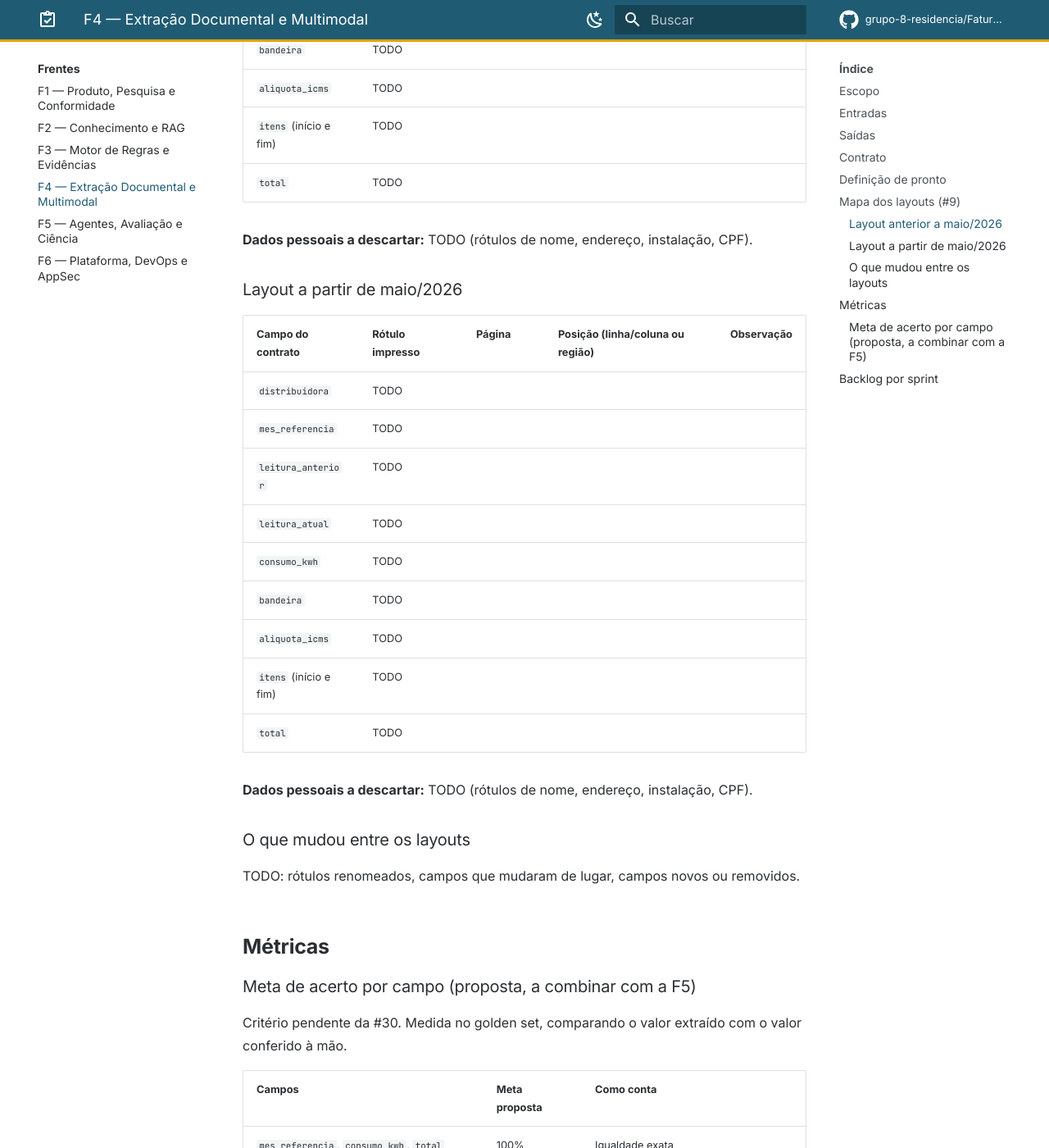
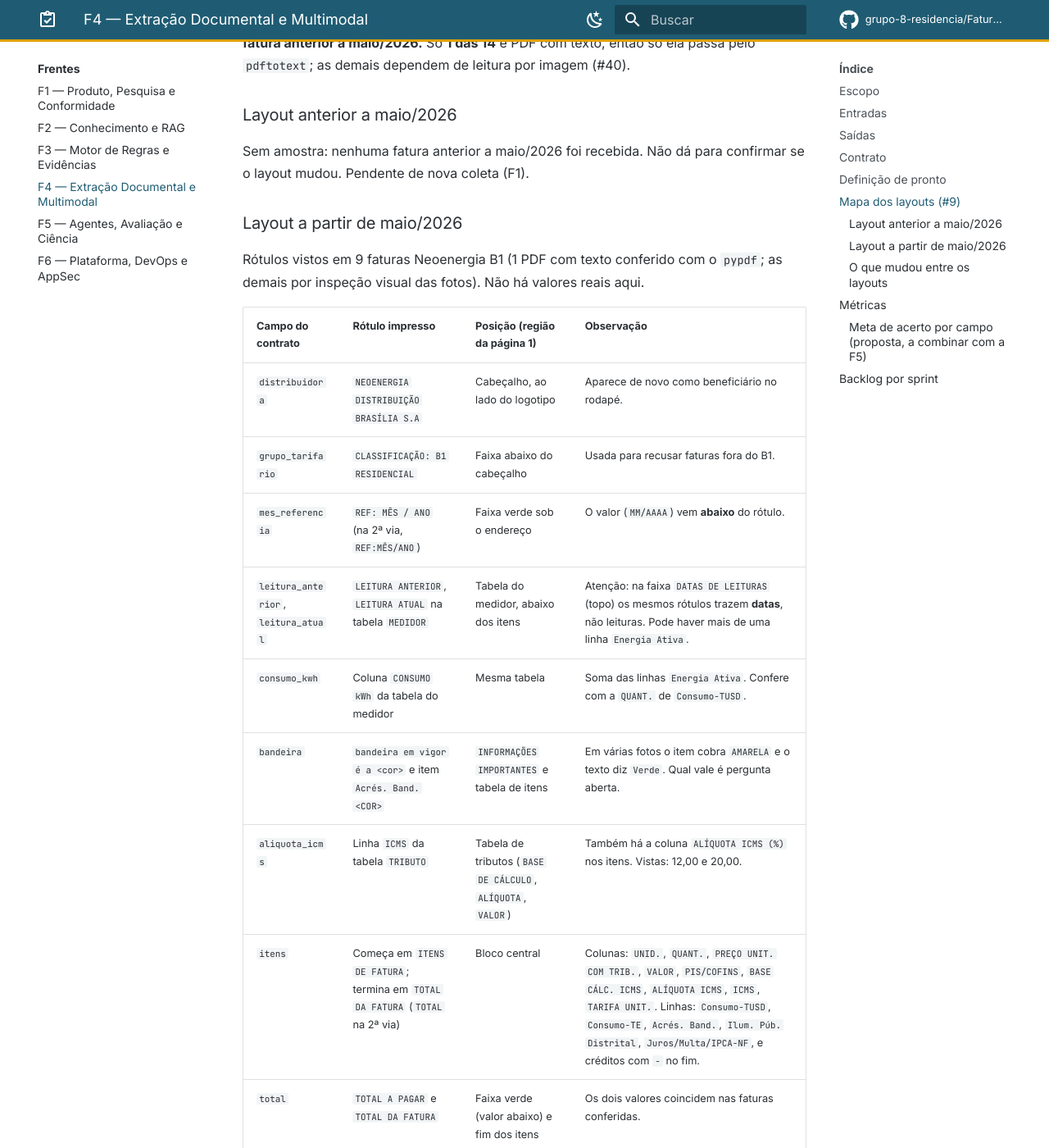
Before and after one commit to grupo-8-residencia/Fatura-Aberta, an MkDocs documentation site: the page built from docs/frentes/f4.md, in a window 1280 px wide and 1400 px high, scrolled down 2201 px. Shown: the whole window at 82% size. Built offline with MkDocs 1.6.1 and Material for MkDocs 9.7.7, drawn with Linux system fonts in a browser that asks for light colours; plug-ins that fetch from the network failed and are left out; comment, search, counter and statistics services are not loaded; some of the changed text lies outside the part shown.

Commit message:
feat(extracao): usa os rótulos reais da fatura Neoenergia B1 no parser de PDF
Os rótulos provisórios foram trocados pelos vistos em faturas reais. O parser:
- lê o valor abaixo do rótulo (REF:MÊS/ANO e depois MM/AAAA);
- pega as leituras na tabela do medidor, não nas datas do topo;
- soma o consumo das linhas Energia Ativa;
- lê itens com quantidade, tarifa (preço com tributos) e créditos com sinal no fim;
- recusa distribuidora fora do escopo e grupo diferente de B1.

Conferido localmente em 1 PDF real com texto: todos os campos corretos, soma dos
itens igual ao total. Os testes usam só texto sintético. O f4.md registra o mapa
de rótulos e a composição da amostra, sem dado pessoal.

Refs #30
Refs #9

Co-Authored-By: Claude Sonnet 5.5 <noreply@anthropic.com>

```diff
--- a/docs/frentes/f4.md
+++ b/docs/frentes/f4.md
@@ -47,43 +47,51 @@ O layout da fatura mudou em maio/2026. O parser escolhe o layout pelo mês de re
    Nos esqueletos só os rótulos candidatos ficam legíveis (as demais letras viram `x`), mas eles
    continuam sendo cópias de faturas reais: ficam em `faturas-reais/` e não vão ao Git.
 
-Faturas processadas: 0 de 10 (aguardando a #6).
+**Amostra recebida (S2):** 14 anexos, com consentimento confirmado pela F1.
+
+| Tipo | Quantidade |
+|---|---|
+| Neoenergia Brasília, B1 residencial, PDF com texto (2ª via) | 1 |
+| Neoenergia Brasília, B1 residencial, PDF digitalizado (sem texto) | 1 |
+| Neoenergia Brasília, B1 residencial, foto | 7 |
+| Fora do escopo: Equatorial Goiás | 3 |
+| Fora do escopo: Neoenergia com classificação diferente de B1 (pessoa jurídica) | 1 |
+| Fora do escopo: captura de tela de aplicativo | 1 |
+
+Meses de referência: 1 de 05/2026, 1 de 08/2026 e o restante de 09 a 11/2026. **Não há fatura
+anterior a maio/2026.** Só **1 das 14** é PDF com texto, então só ela passa pelo `pdftotext`; as
+demais dependem de leitura por imagem (#40).
 
 ### Layout anterior a maio/2026
 
-| Campo do contrato | Rótulo impresso | Página | Posição (linha/coluna ou região) | Observação |
-|---|---|---|---|---|
-| `distribuidora` | TODO | | | |
-| `mes_referencia` | TODO | | | |
-| `leitura_anterior` | TODO | | | |
-| `leitura_atual` | TODO | | | |
-| `consumo_kwh` | TODO | | | |
-| `bandeira` | TODO | | | |
-| `aliquota_icms` | TODO | | | |
-| `itens` (início e fim) | TODO | | | |
-| `total` | TODO | | | |
-
-**Dados pessoais a descartar:** TODO (rótulos de nome, endereço, instalação, CPF).
+Sem amostra: nenhuma fatura anterior a maio/2026 foi recebida. Não dá para confirmar se o layout
+mudou. Pendente de nova coleta (F1).
 
 ### Layout a partir de maio/2026
 
-| Campo do contrato | Rótulo impresso | Página | Posição (linha/coluna ou região) | Observação |
-|---|---|---|---|---|
-| `distribuidora` | TODO | | | |
-| `mes_referencia` | TODO | | | |
-| `leitura_anterior` | TODO | | | |
-| `leitura_atual` | TODO | | | |
-| `consumo_kwh` | TODO | | | |
-| `bandeira` | TODO | | | |
-| `aliquota_icms` | TODO | | | |
-| `itens` (início e fim) | TODO | | | |
-| `total` | TODO | | | |
+Rótulos vistos em 9 faturas Neoenergia B1 (1 PDF com texto conferido com o `pypdf`; as demais por
+inspeção visual das fotos). Não há valores reais aqui.
 
-**Dados pessoais a descartar:** TODO (rótulos de nome, endereço, instalação, CPF).
+| Campo do contrato | Rótulo impresso | Posição (região da página 1) | Observação |
+|---|---|---|---|
+| `distribuidora` | `NEOENERGIA DISTRIBUIÇÃO BRASÍLIA S.A` | Cabeçalho, ao lado do logotipo | Aparece de novo como beneficiário no rodapé. |
+| `grupo_tarifario` | `CLASSIFICAÇÃO: B1 RESIDENCIAL` | Faixa abaixo do cabeçalho | Usada para recusar faturas fora do B1. |
+| `mes_referencia` | `REF: MÊS / ANO` (na 2ª via, `REF:MÊS/ANO`) | Faixa verde sob o endereço | O valor (`MM/AAAA`) vem **abaixo** do rótulo. |
+| `leitura_anterior`, `leitura_atual` | `LEITURA ANTERIOR`, `LEITURA ATUAL` na tabela `MEDIDOR` | Tabela do medidor, abaixo dos itens | Atenção: na faixa `DATAS DE LEITURAS` (topo) os mesmos rótulos trazem **datas**, não leituras. Pode haver mais de uma linha `Energia Ativa`. |
+| `consumo_kwh` | Coluna `CONSUMO kWh` da tabela do medidor | Mesma tabela | Soma das linhas `Energia Ativa`. Confere com a `QUANT.` de `Consumo-TUSD`. |
+| `bandeira` | `bandeira em vigor é a <cor>` e item `Acrés. Band. <COR>` | `INFORMAÇÕES IMPORTANTES` e tabela de itens | Em várias fotos o item cobra `AMARELA` e o texto diz `Verde`. Qual vale é pergunta aberta. |
+| `aliquota_icms` | Linha `ICMS` da tabela `TRIBUTO` | Tabela de tributos (`BASE DE CÁLCULO`, `ALÍQUOTA`, `VALOR`) | Também há a coluna `ALÍQUOTA ICMS (%)` nos itens. Vistas: 12,00 e 20,00. |
+| `itens` | Começa em `ITENS DE FATURA`; termina em `TOTAL DA FATURA` (`TOTAL` na 2ª via) | Bloco central | Colunas: `UNID.`, `QUANT.`, `PREÇO UNIT. COM TRIB.`, `VALOR`, `PIS/COFINS`, `BASE CÁLC. ICMS`, `ALÍQUOTA ICMS`, `ICMS`, `TARIFA UNIT.`. Linhas: `Consumo-TUSD`, `Consumo-TE`, `Acrés. Band.`, `Ilum. Púb. Distrital`, `Juros/Multa/IPCA-NF`, e créditos com `-` no fim. |
+| `total` | `TOTAL A PAGAR` e `TOTAL DA FATURA` | Faixa verde (valor abaixo) e fim dos itens | Os dois valores coincidem nas faturas conferidas. |
+
+**Dados pessoais a descartar:** `NOME DO CLIENTE`, `CPF` (já vem parcialmente mascarado),
+`ENDEREÇO`, `NÚMERO DA UNIDADE CONSUMIDORA` (na 2ª via: `CÓDIGO DA INSTALAÇÃO` e
+`CÓDIGO DO CLIENTE`), o bloco `PAGADOR | CPF/CNPJ | ENDEREÇO` do boleto, o código do medidor, a
+chave de acesso e os QR codes.
 
 ### O que mudou entre os layouts
 
-TODO: rótulos renomeados, campos que mudaram de lugar, campos novos ou removidos.
+Não dá para afirmar: falta amostra anterior a maio/2026.
 
 ## Métricas
 
```
Also changed, not shown: 4 other files.
